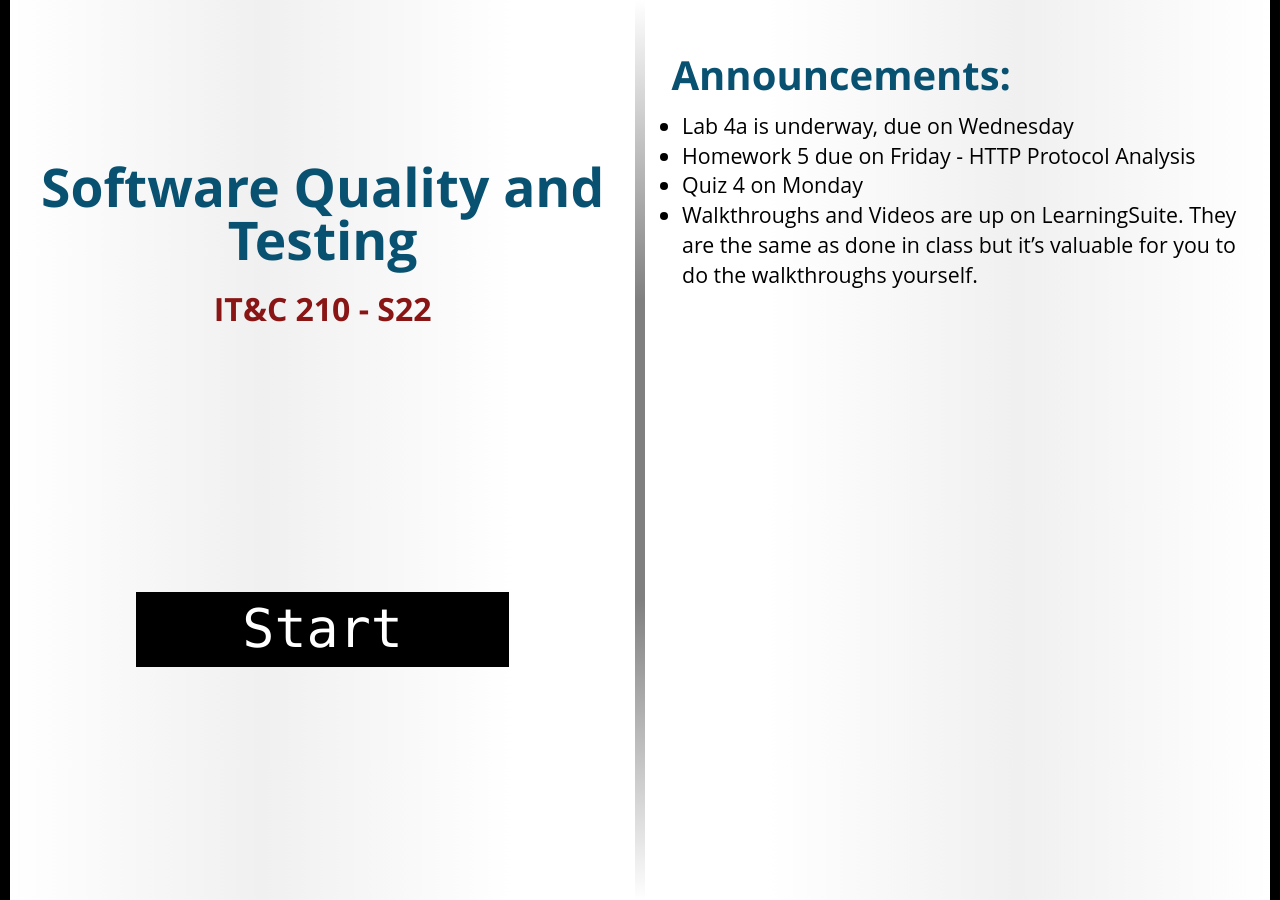
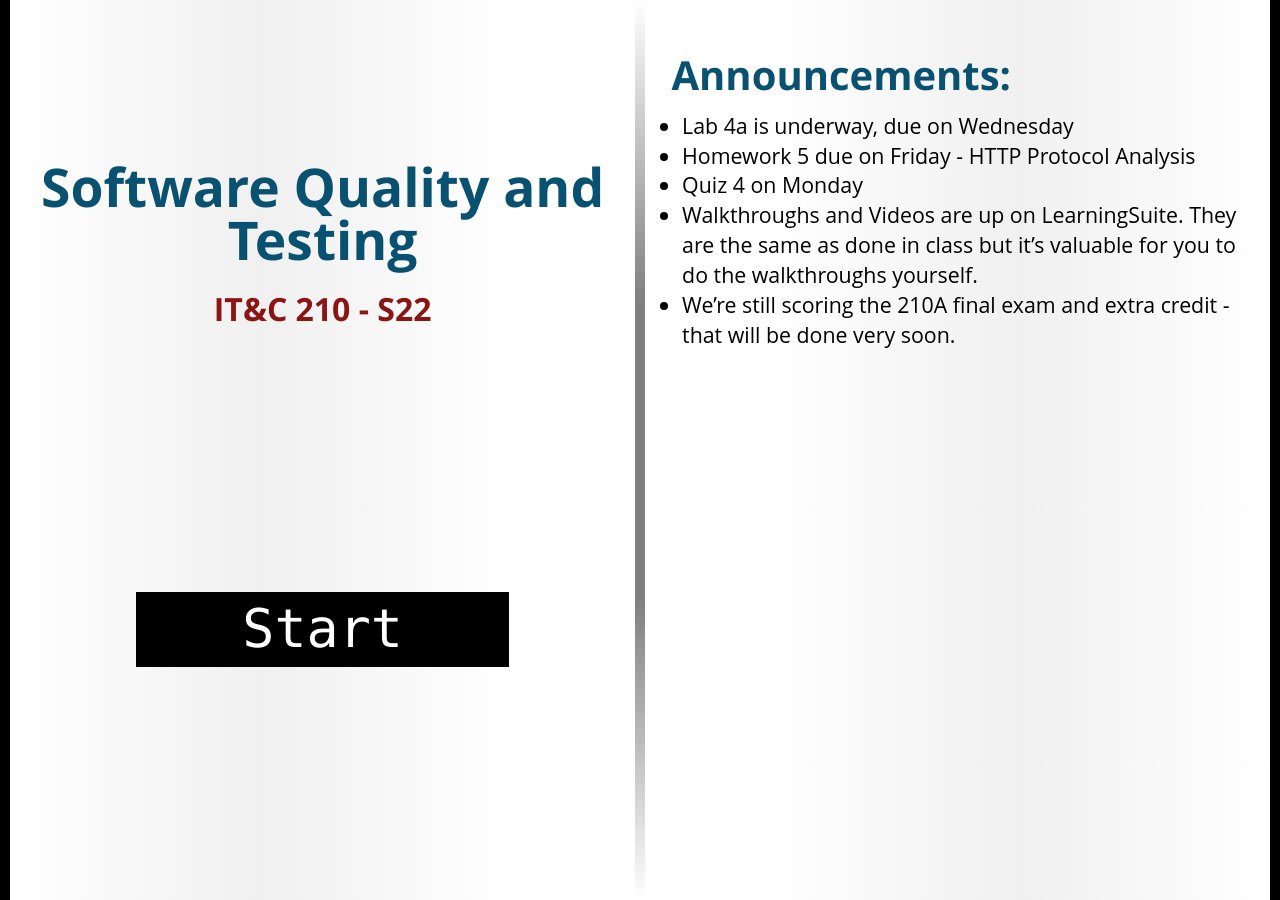
Before and after one commit to BYU-ITC-210/BYU-ITC-210.github.io, a Jekyll site: the page built from _welcome/S22.md, in a window 1280 px wide. Built offline with Jekyll 4.4.1, drawn with Linux system fonts in a browser that asks for light colours; some web fonts are replaced.

Commit message:
Welcome S22 update

```diff
--- a/_welcome/S22.md
+++ b/_welcome/S22.md
@@ -7,3 +7,4 @@ session: S22
 * Homework 5 due on Friday - HTTP Protocol Analysis
 * Quiz 4 on Monday
 * Walkthroughs and Videos are up on LearningSuite. They are the same as done in class but it's valuable for you to do the walkthroughs yourself.
+* We're still scoring the 210A final exam and extra credit - that will be done very soon.
```
